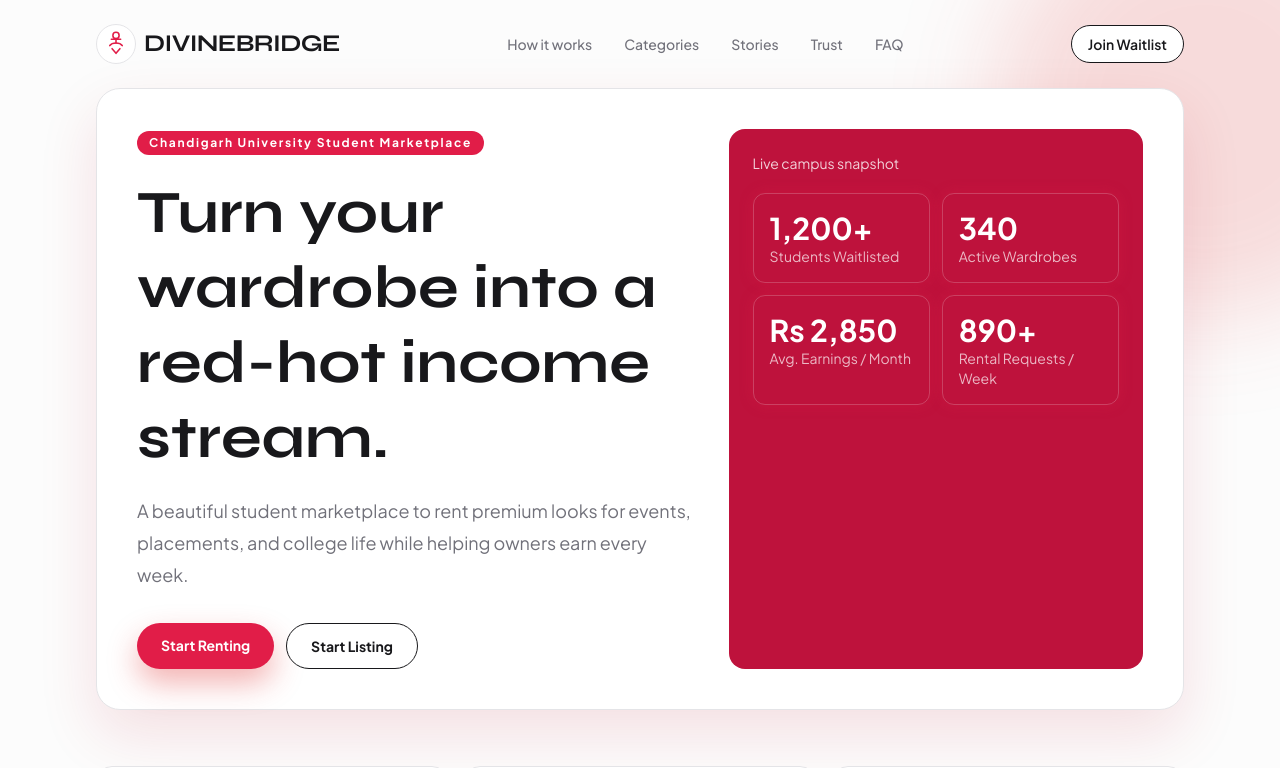
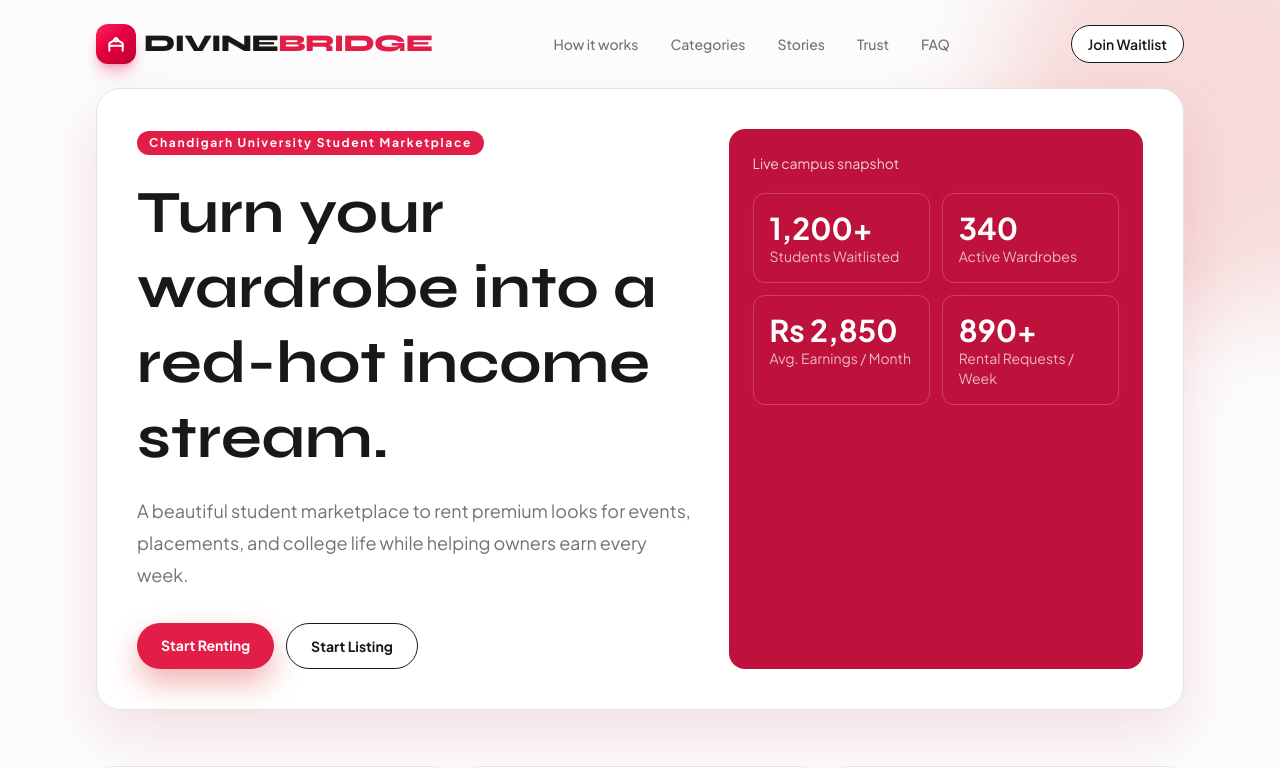
Before and after one commit to gowtham2304-A/exchnage, a Next.js app: page / in a window 1280 px wide. Shown: the top 768 px of the page. Built offline with nearby package versions, Linux system fonts and the light colour scheme.

Commit message:
UI: Add beautiful handcrafted abstract bridge/hanger Logo to replace plain text headers

```diff
--- /dev/null
+++ b/app/components/logo.tsx
@@ -0,0 +1,29 @@
+export default function Logo({ className = "" }: { className?: string }) {
+  return (
+    <div className={`flex items-center gap-2 ${className}`}>
+      <div className="relative flex h-10 w-10 shrink-0 items-center justify-center rounded-xl bg-gradient-to-br from-rose-500 to-rose-700 shadow-lg shadow-rose-600/30">
+        <svg
+          xmlns="http://www.w3.org/2000/svg"
+          viewBox="0 0 24 24"
+          fill="none"
+          stroke="white"
+          strokeWidth="2.5"
+          strokeLinecap="round"
+          strokeLinejoin="round"
+          className="h-5 w-5"
+        >
+          {/* A sophisticated bridge / hanger abstract design */}
+          <path d="M12 5 Q9 9 4 11 L4 20" />
+          <path d="M12 5 Q15 9 20 11 L20 20" />
+          <path d="M4 14 L20 14" />
+          <circle cx="12" cy="7" r="2" />
+        </svg>
+        {/* Glow effect */}
+        <div className="absolute inset-0 rounded-xl bg-gradient-to-t from-black/20 to-transparent mix-blend-overlay" />
+      </div>
+      <span className="heading-font text-xl font-extrabold tracking-tight text-[var(--foreground)] sm:text-2xl">
+        DIVINE<span className="text-[var(--brand)]">BRIDGE</span>
+      </span>
+    </div>
+  );
+}
--- a/app/listings/[id]/page.tsx
+++ b/app/listings/[id]/page.tsx
@@ -1,6 +1,7 @@
 import Link from "next/link";
 import { getServerSession } from "next-auth";
 import { ListingStatus } from "@prisma/client";
+import Logo from "@/app/components/logo";
 import ListingMessageBox from "@/app/components/messaging/listing-message-box";
 import { authOptions } from "@/lib/auth";
 import { prisma } from "@/lib/prisma";
@@ -65,8 +66,8 @@ export default async function ListingDetailPage({ params }: ListingDetailPagePro
     return (
       <div className="min-h-screen bg-[var(--background)] text-[var(--foreground)]">
         <header className="mx-auto flex w-full max-w-6xl items-center justify-between px-4 py-6 sm:px-6 lg:px-8">
-          <Link href="/" className="heading-font flex items-center gap-2 text-2xl font-bold tracking-tight">
-            DIVINEBRIDGE
+          <Link href="/" className="transition hover:opacity-90">
+            <Logo />
           </Link>
         </header>
         <main className="mx-auto w-full max-w-6xl px-4 py-10 sm:px-6 lg:px-8">
@@ -82,8 +83,8 @@ export default async function ListingDetailPage({ params }: ListingDetailPagePro
   return (
     <div className="min-h-screen bg-[var(--background)] text-[var(--foreground)]">
       <header className="mx-auto flex w-full max-w-6xl items-center justify-between px-4 py-6 sm:px-6 lg:px-8">
-        <Link href="/" className="heading-font flex items-center gap-2 text-2xl font-bold tracking-tight">
-          DIVINEBRIDGE
+        <Link href="/" className="transition hover:opacity-90">
+          <Logo />
         </Link>
         <Link href="/listings" className="text-sm font-semibold text-[var(--brand)]">
           Back to listings
--- a/app/listings/page.tsx
+++ b/app/listings/page.tsx
@@ -1,6 +1,7 @@
 import Link from "next/link";
 import { ListingStatus } from "@prisma/client";
 import { prisma } from "@/lib/prisma";
+import Logo from "@/app/components/logo";
 
 export const dynamic = "force-dynamic";
 
@@ -68,8 +69,8 @@ export default async function ListingsPage({ searchParams }: ListingsPageProps)
   return (
     <div className="min-h-screen bg-[var(--background)] text-[var(--foreground)]">
       <header className="mx-auto flex w-full max-w-6xl items-center justify-between px-4 py-6 sm:px-6 lg:px-8">
-        <Link href="/" className="heading-font flex items-center gap-2 text-2xl font-bold tracking-tight">
-          DIVINEBRIDGE
+        <Link href="/" className="transition hover:opacity-90">
+          <Logo />
         </Link>
         <Link href="/#waitlist" className="rounded-full border border-[var(--foreground)] bg-white px-4 py-2 text-sm font-semibold transition hover:-translate-y-0.5">
           Join Waitlist
--- a/app/page.tsx
+++ b/app/page.tsx
@@ -1,4 +1,5 @@
 import Link from "next/link";
+import Logo from "@/app/components/logo";
 import WaitlistForm from "@/app/components/waitlist-form";
 
 export default function Home() {
@@ -85,41 +86,8 @@ export default function Home() {
   return (
     <div className="red-aura min-h-screen bg-[var(--background)] text-[var(--foreground)]">
       <header className="mx-auto flex w-full max-w-6xl items-center justify-between px-4 py-6 sm:px-6 lg:px-8">
-        <a className="heading-font flex items-center gap-2 text-2xl font-bold tracking-tight" href="#top">
-          <span
-            className="inline-flex h-10 w-10 items-center justify-center rounded-full border border-[var(--line)] bg-white"
-            aria-hidden="true"
-          >
-            <svg viewBox="0 0 72 72" className="h-7 w-7 text-[var(--brand)]" fill="none">
-              <circle cx="36" cy="14" r="8" stroke="currentColor" strokeWidth="4" />
-              <path
-                d="M24 24H48"
-                stroke="currentColor"
-                strokeWidth="4"
-                strokeLinecap="round"
-              />
-              <path
-                d="M20 40C26 31 46 31 52 40"
-                stroke="currentColor"
-                strokeWidth="4"
-                strokeLinecap="round"
-              />
-              <path
-                d="M26 48L36 60L46 48"
-                stroke="currentColor"
-                strokeWidth="4"
-                strokeLinecap="round"
-                strokeLinejoin="round"
-              />
-              <path
-                d="M36 24V34"
-                stroke="currentColor"
-                strokeWidth="4"
-                strokeLinecap="round"
-              />
-            </svg>
-          </span>
-          DIVINEBRIDGE
+        <a href="#top" className="transition hover:opacity-90">
+          <Logo />
         </a>
         <nav className="hidden items-center gap-8 text-sm font-medium text-[var(--muted)] md:flex">
           <a href="#how">How it works</a>
```
